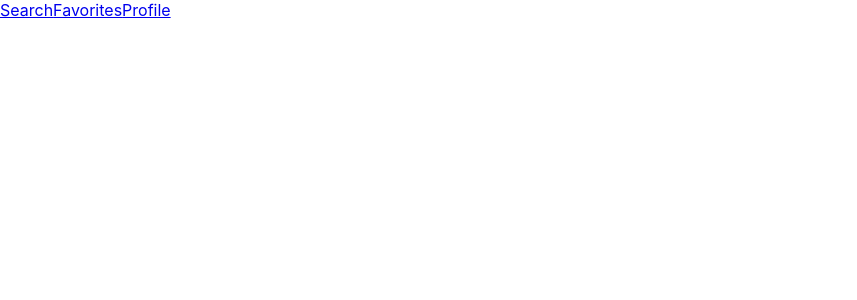
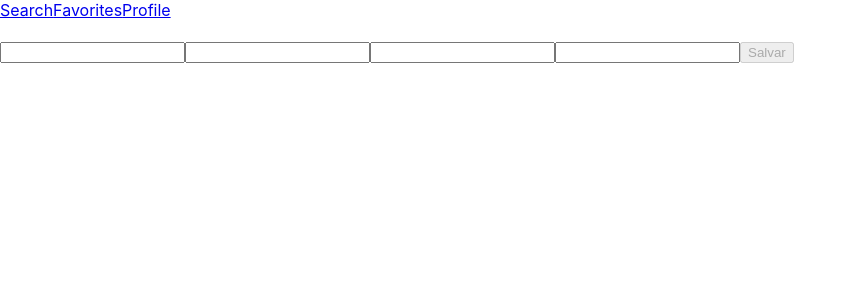
Before and after one commit to AirelRibeiro/tunes, a React (Create React App) app: page /profile/edit in a window 1280 px wide. Shown: the top 300 px of the page, without its empty margins (0-857 px from the left). Built offline with nearby package versions, Linux system fonts and the light colour scheme.

Commit message:
Adição do componente UserForm.jsx e de lógica nos componentes Profile.jsx e ProfileEdit.jsx para resolução do requisito 14

```diff
--- a/src/Profile.jsx
+++ b/src/Profile.jsx
@@ -42,9 +42,9 @@ class Profile extends React.Component {
                 />
                 <h3>{user.email}</h3>
                 <h4>{user.description}</h4>
-                <Link to="/profile/edit">Editar perfil</Link>
               </>
             )}
+          <Link to="/profile/edit">Editar perfil</Link>
         </div>
       </div>
     );
--- a/src/ProfileEdit.jsx
+++ b/src/ProfileEdit.jsx
@@ -1,11 +1,106 @@
 import React from 'react';
+import { Redirect } from 'react-router-dom';
 import Header from './components/Header';
+import Carregando from './Carregando';
+import { getUser, updateUser } from './services/userAPI';
+import UserForm from './UserForm';
 
 class ProfileEdit extends React.Component {
+  constructor() {
+    super();
+    this.state = {
+      carregando: false,
+      respondido: false,
+      button: true,
+      name: '',
+      email: '',
+      description: '',
+      image: '',
+    };
+  }
+
+  componentDidMount() {
+    this.getUser();
+  }
+
+  handleChange = ({ target }) => {
+    const { value } = target;
+    const { name } = target;
+    this.setState({
+      [name]: value,
+    }, () => {
+      const { state } = this;
+      this.checkLength(state);
+    });
+  }
+
+  getUser = async () => {
+    this.setState({ carregando: true });
+    const user = await getUser();
+    const { name, email, description, image } = user;
+    this.setState({
+      name,
+      email,
+      description,
+      image,
+    }, () => {
+      const { state } = this;
+      this.checkLength(state);
+      this.setState({ carregando: false });
+    });
+  }
+
+  saveUser = async () => {
+    this.setState({ carregando: true });
+    const { name, email, description, image } = this.state;
+    const user = {
+      name,
+      email,
+      image,
+      description,
+    };
+    await updateUser(user);
+    this.setState({
+      carregando: false,
+      respondido: true,
+    });
+  }
+
+  checkLength = ({ name, email, description, image }) => {
+    if (!name || !email || !description || !image) {
+      console.log(false);
+      return false;
+    }
+    const N = name.length > 0;
+    const E = email.length > 0;
+    const D = description.length > 0;
+    const I = image.length > 0;
+    if (N && E && D && I && email.includes('@')) {
+      this.setState({ button: false });
+    } else {
+      this.setState({ button: true });
+    }
+  }
+
   render() {
+    const {
+      carregando, respondido, button, name, email, description, image } = this.state;
     return (
       <div data-testid="page-profile-edit">
         <Header />
+        {carregando
+          ? <Carregando />
+          : (
+            <UserForm
+              name={ name }
+              email={ email }
+              description={ description }
+              image={ image }
+              changeFunction={ this.handleChange }
+              saveFunction={ this.saveUser }
+              but={ button }
+            />)}
+        { respondido && <Redirect to="/profile" /> }
       </div>
     );
   }
--- /dev/null
+++ b/src/UserForm.jsx
@@ -0,0 +1,60 @@
+import React from 'react';
+import PropTypes from 'prop-types';
+
+class UserForm extends React.Component {
+  render() {
+    const {
+      name, email, description, image, changeFunction, saveFunction, but } = this.props;
+    return (
+      <form>
+        <input
+          type="text"
+          data-testid="edit-input-name"
+          name="name"
+          value={ name }
+          onChange={ changeFunction }
+        />
+        <input
+          type="email"
+          data-testid="edit-input-email"
+          name="email"
+          value={ email }
+          onChange={ changeFunction }
+        />
+        <input
+          type="textarea"
+          data-testid="edit-input-description"
+          name="description"
+          value={ description }
+          onChange={ changeFunction }
+        />
+        <input
+          type="text"
+          data-testid="edit-input-image"
+          name="image"
+          value={ image }
+          onChange={ changeFunction }
+        />
+        <input
+          type="button"
+          data-testid="edit-button-save"
+          value="Salvar"
+          onClick={ saveFunction }
+          disabled={ but }
+        />
+      </form>
+    );
+  }
+}
+
+UserForm.propTypes = {
+  name: PropTypes.string.isRequired,
+  email: PropTypes.string.isRequired,
+  description: PropTypes.string.isRequired,
+  image: PropTypes.string.isRequired,
+  changeFunction: PropTypes.func.isRequired,
+  saveFunction: PropTypes.func.isRequired,
+  but: PropTypes.bool.isRequired,
+};
+
+export default UserForm;
```
